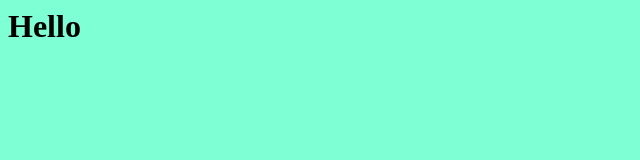
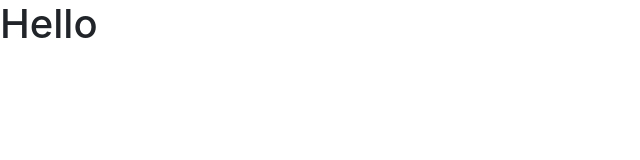
Before and after one commit to michaelKurowski/space-radar, a website built with webpack: page index.html in a window 1280 px wide. Shown: the whole page, without its empty margins (0-640 px from the left). Built offline with nearby package versions, Linux system fonts and the light colour scheme; some packages are replaced by stand-ins of ours.

Commit message:
Bootstrap added

```diff
--- a/main.scss
+++ b/main.scss
@@ -1,3 +1 @@
-body {
-    background-color: aquamarine
-}
+@import 'node_modules/bootstrap/scss/bootstrap'
--- a/package.json
+++ b/package.json
@@ -26,6 +26,7 @@
     "@types/angular": "^1.6.50",
     "@types/webpack": "^4.4.10",
     "angular": "^1.7.3",
+    "bootstrap": "^4.1.3",
     "css-loader": "^1.0.0",
     "html-loader": "^0.5.5",
     "html-webpack-plugin": "^3.2.0",
```
Also changed, not shown: 1 other file.
